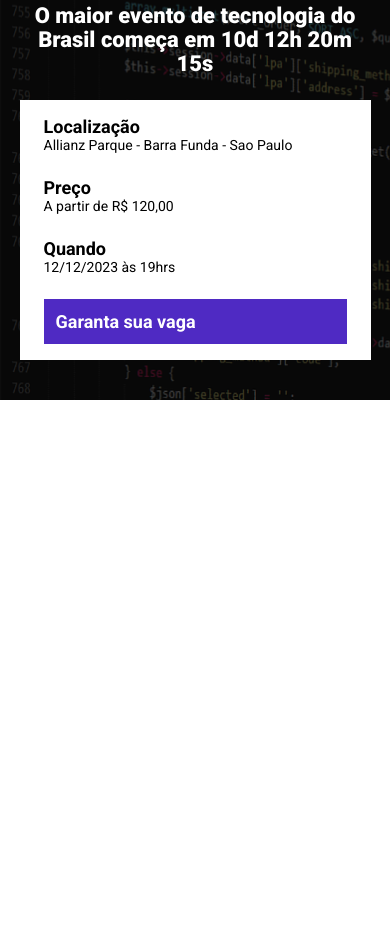
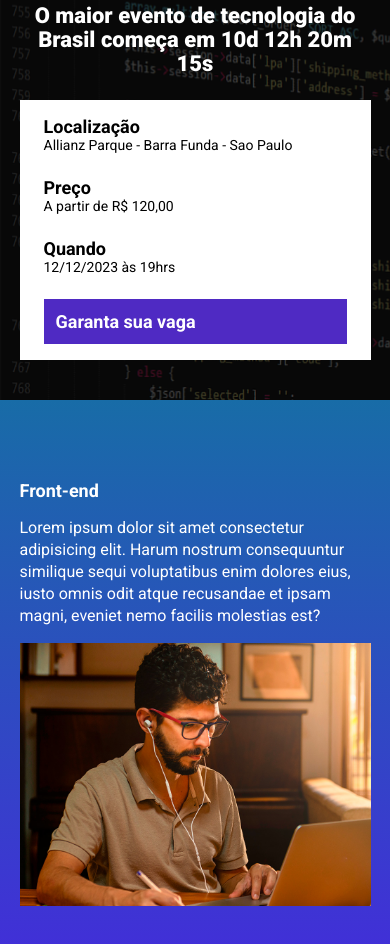
Before and after one commit to leocarapecos/ebac_tech_talks, a website built with Parcel: page src/index.html in a window 390 px wide. Shown: the part 100-1044 px from the top of the page. Before the commit the page ends 844 px from the top, so only its background shows below. Built offline with nearby package versions, Linux system fonts and the light colour scheme.

Commit message:
criando primeira section

```diff
--- a/src/index.html
+++ b/src/index.html
@@ -43,6 +43,19 @@
         </div>
     </header>
 
+    <section class="event">
+        <div class="container">
+            <div class="event__details">
+                <h2 class="event__details__title">Front-end</h2>
+                <p class="event__details__description">
+                    Lorem ipsum dolor sit amet consectetur adipisicing elit. Harum nostrum consequuntur similique sequi voluptatibus enim dolores eius, iusto omnis odit atque recusandae et ipsam magni, eveniet nemo facilis molestias est?
+                </p>
+
+            </div>
+            <img class="event__image" src="./images/frontend.png" alt="Front end">
+        </div>
+    </section>
+
 
     <script src="./scripts/main.js"></script>
 </body>
--- /dev/null
+++ b/src/styles/components/_event.scss
@@ -0,0 +1,43 @@
+.event{
+    padding: 80px 0;
+    background-image: linear-gradient(#186ca7, #442bdb);
+
+    .container{
+        display: flex;
+    }
+
+    &__image{
+        max-width: 360px;
+
+    }
+
+    &__details{
+        margin-right: 40px ;
+
+        &__title{
+            margin-bottom: 16px;
+            font-size: 18px;
+            font-weight: bold;
+            margin-bottom: 16px;
+        }
+
+        &__description{
+            line-height: 22px;
+        }
+    }
+    @media (max-width:640px){
+        .container{
+            display: block;
+        }
+
+        &__image{
+            width: 100%;
+        }
+
+        &__details{
+            margin-right: 0;
+            margin-bottom: 16px;
+        }
+    }
+
+}
--- a/src/styles/main.scss
+++ b/src/styles/main.scss
@@ -1,6 +1,7 @@
 @use 'hero';
 @use 'components/infos_bar';
 @use 'components/buttons';
+@use 'components/event';
 
 *{
     margin: 0;
```
